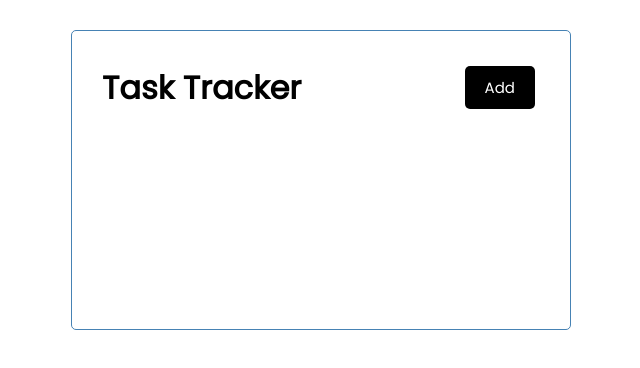
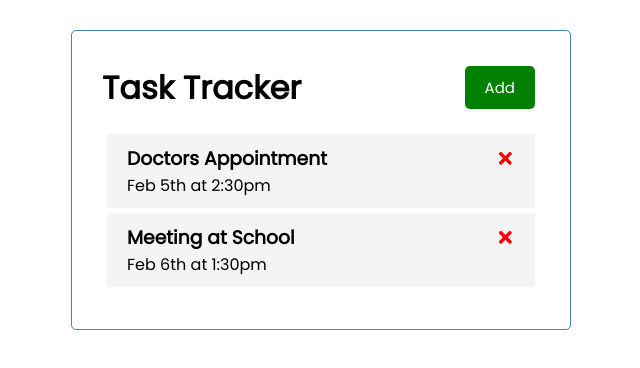
Before and after one commit to AdibaEmma/react-task-tracker, a React (Create React App) app: page / in a window 1280 px wide. Shown: the top 368 px of the page, without its empty margins (319-959 px from the left). Built offline with nearby package versions, Linux system fonts and the light colour scheme.

Commit message:
update task component

```diff
--- /dev/null
+++ b/db.json
@@ -0,0 +1,16 @@
+{
+  "tasks": [
+    {
+      "id": 1,
+      "text": "Doctors Appointment",
+      "day": "Feb 5th at 2:30pm",
+      "reminder": true
+    },
+    {
+      "id": 2,
+      "text": "Meeting at School",
+      "day": "Feb 6th at 1:30pm",
+      "reminder": true
+    }
+  ]
+}
--- a/package.json
+++ b/package.json
@@ -8,6 +8,7 @@
     "@testing-library/user-event": "^12.1.10",
     "react": "^17.0.1",
     "react-dom": "^17.0.1",
+    "react-icons": "^4.1.0",
     "react-scripts": "4.0.1",
     "web-vitals": "^0.2.4"
   },
--- a/src/App.js
+++ b/src/App.js
@@ -1,11 +1,29 @@
+import { useState } from 'react'
 import Header from "./components/Header";
+import Tasks from "./components/Tasks"
 
 
 function App() {
 
+  const [tasks, setTasks] = useState([
+   {
+      "id": 1,
+      "text": "Doctors Appointment",
+      "day": "Feb 5th at 2:30pm",
+      "reminder": true
+    },
+    {
+      "id": 2,
+      "text": "Meeting at School",
+      "day": "Feb 6th at 1:30pm",
+      "reminder": true
+    }
+  ])
+
   return (
     <div className="container">
       <Header />
+      <Tasks tasks={tasks} />
     </div>
   );
 }
--- /dev/null
+++ b/src/components/Button.js
@@ -0,0 +1,19 @@
+import PropTypes from 'prop-types'
+
+const Button = ({color, text, onClick}) => {
+    return ( <button onClick={ onClick } style={{backgroundColor: color}} className = "btn">{ text }</button>
+    )
+}
+
+
+Button.defaultProps = {
+    color: "steelblue"
+}
+
+Button.prototypes = {
+    text: PropTypes.string,
+    color: PropTypes.string,
+    onClick: PropTypes.func
+}
+
+export default Button
--- a/src/components/Header.js
+++ b/src/components/Header.js
@@ -1,8 +1,16 @@
+import PropTypes from 'prop-types'
+import Button from "./Button"
+
+
 const Header = ({ title }) => {
+
+    const onClick = () => {
+        console.log("Click");
+    }
     return (
         <header className="header">
             <h1>{ title }</h1>
-            <button className="btn">Add</button>
+            <Button onClick={ onClick } color="green" text="Add" />
         </header>
     )
 }
@@ -10,5 +18,8 @@
     title: "Task Tracker"
 }
 
+Header.propTypes = {
+    title: PropTypes.string.isRequired
+}
 
 export default Header
--- /dev/null
+++ b/src/components/Task.js
@@ -0,0 +1,12 @@
+import { FaTimes } from "react-icons/fa"
+
+const Task = ({ task }) => {
+  return (
+    <div className="task">
+      <h3>{task.text} <FaTimes style={{color: 'red', cursor: 'pointer'}}/></h3>
+      <p>{task.day}</p>
+    </div>
+  )
+}
+
+export default Task
--- /dev/null
+++ b/src/components/Tasks.js
@@ -0,0 +1,13 @@
+import Task from "./Task"
+
+const Tasks = ({tasks}) => {
+  return (
+    <>
+     {
+       tasks.map(task => <Task key={task.id} task={task} />)
+     }
+    </>
+  )
+}
+
+export default Tasks
```
Also changed, not shown: 2 other files (tests, documents, lock files or other folders).
